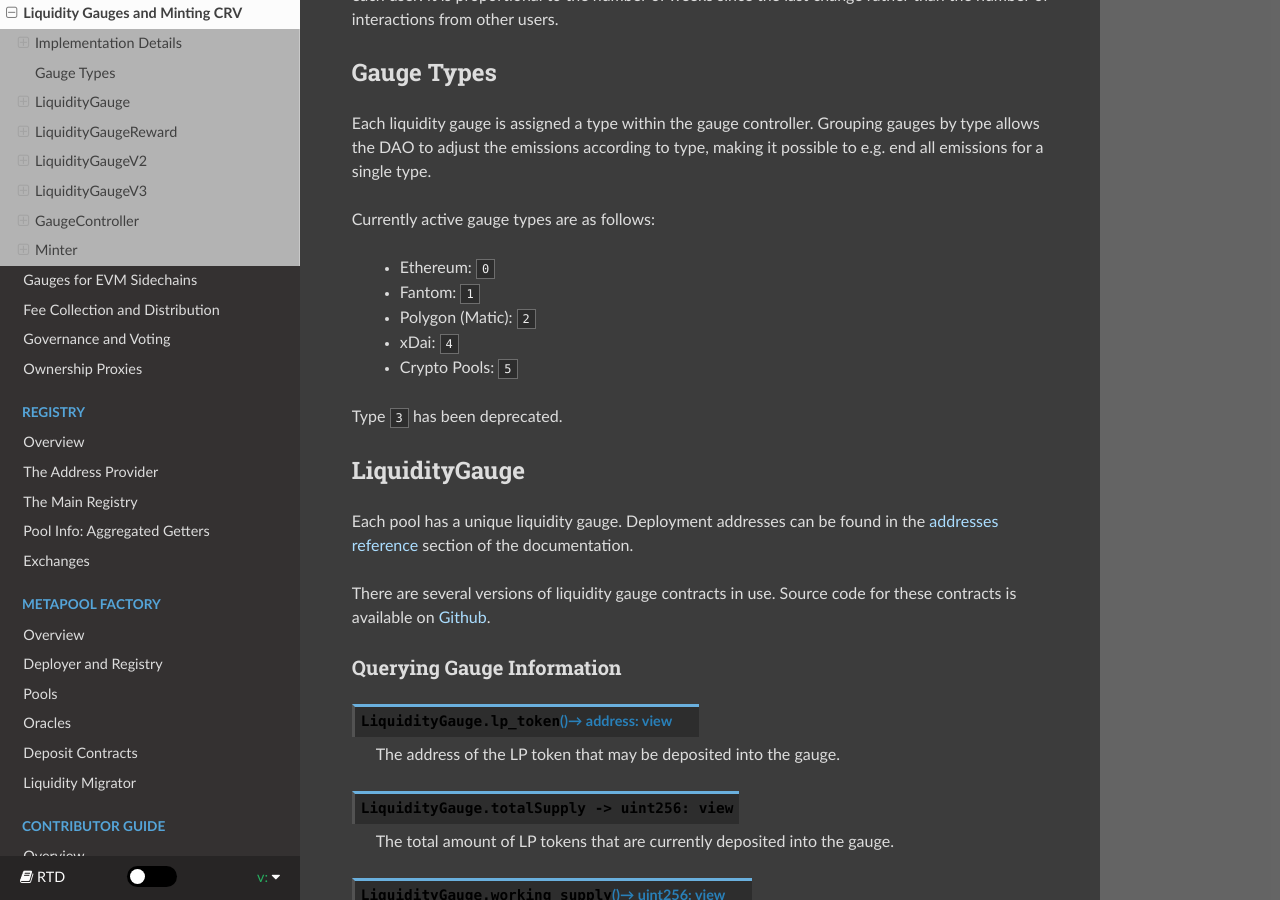
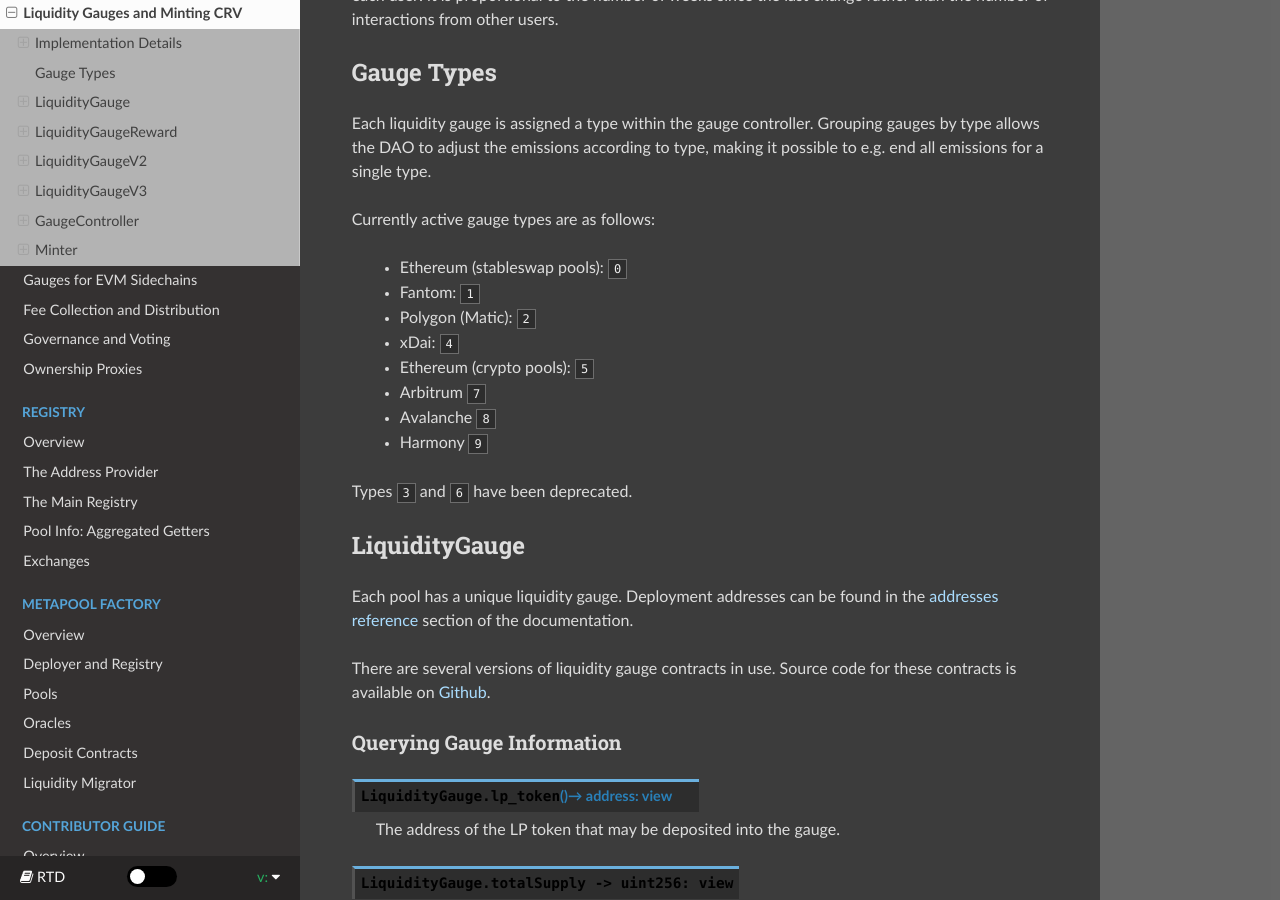
Before and after one commit to softlinkprotocol/curve-docs, a Sphinx documentation site: the page built from docs/dao-gauges.rst, in a window 1280 px wide and 900 px high, scrolled down 3128 px. Built offline with Sphinx 7.4.7 and the Read the Docs theme 2.0.0, drawn with Linux system fonts in a browser that asks for light colours.

Commit message:
chore: update gauge types

```diff
--- a/docs/dao-gauges.rst
+++ b/docs/dao-gauges.rst
@@ -89,13 +89,16 @@ Each liquidity gauge is assigned a type within the gauge controller. Grouping ga
 
 Currently active gauge types are as follows:
 
-   * Ethereum: ``0``
+   * Ethereum (stableswap pools): ``0``
    * Fantom: ``1``
    * Polygon (Matic): ``2``
    * xDai: ``4``
-   * Crypto Pools: ``5``
+   * Ethereum (crypto pools): ``5``
+   * Arbitrum ``7``
+   * Avalanche ``8``
+   * Harmony ``9``
 
-Type ``3`` has been deprecated.
+Types ``3`` and ``6`` have been deprecated.
 
 
 .. _dao-gauges-liquidity-gauge:
```
